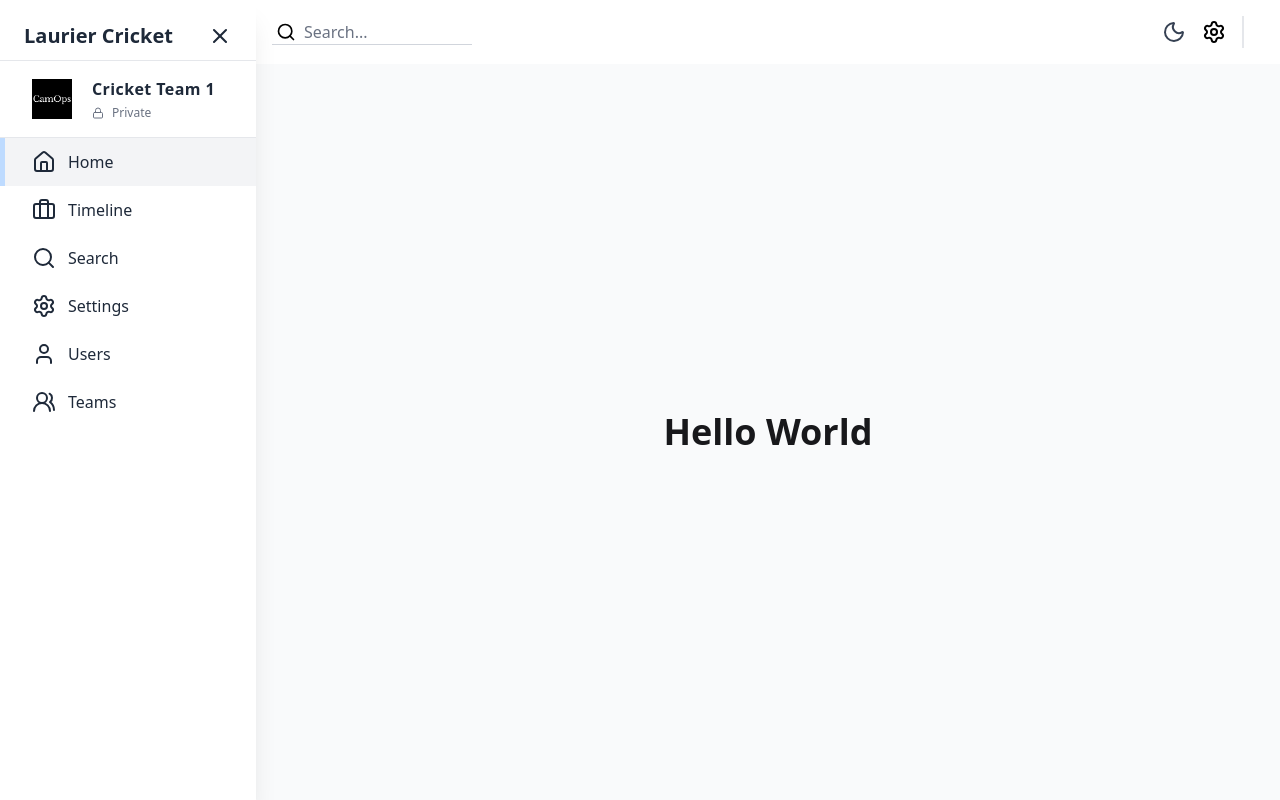
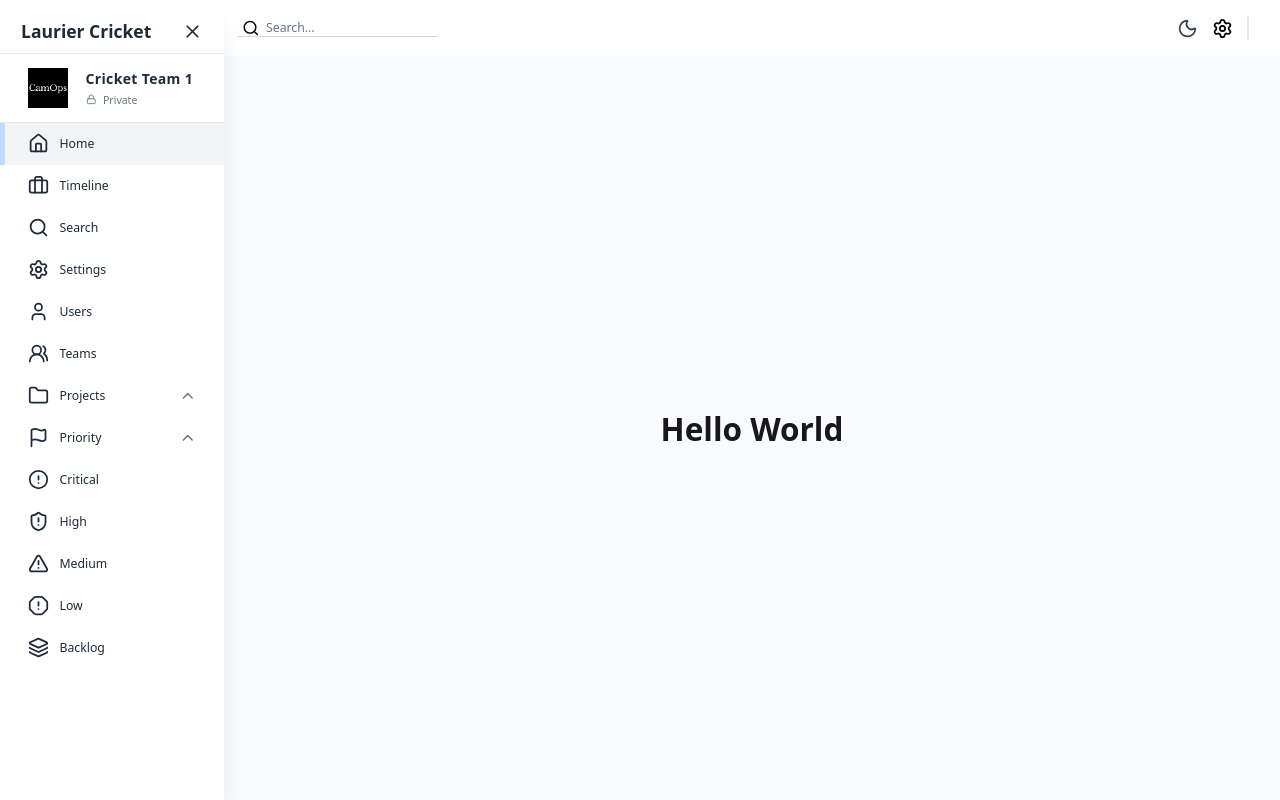
Before and after one commit to MarufHossain14/clubops-crm, a Next.js app: page / in a window 1280 px wide. Built offline with nearby package versions, Linux system fonts and the light colour scheme; no server answers.

Commit message:
got done with the sidebar

```diff
--- a/app/(components)/Navbar/index.tsx
+++ b/app/(components)/Navbar/index.tsx
@@ -1,11 +1,9 @@
 'use client';
 
-import React, { useEffect } from 'react';
+import React from 'react';
 import Link from 'next/link';
 import { Search, Settings } from 'lucide-react';
 import { useAppDispatch, useAppSelector } from '@/app/redux';
-import { setIsSidebarCollapsed } from '@/state';
-import { Menu } from 'lucide-react';
 import { setIsDarkMode } from '@/state';
 import { Sun, Moon } from 'lucide-react';
 
@@ -13,7 +11,6 @@ import { Sun, Moon } from 'lucide-react';
 const Navbar = () => {
 
   const dispatch = useAppDispatch();
-  const isSidebarCollapsed = useAppSelector((state) => state.global.isSidebarCollapsed);
   const isDarkMode = useAppSelector((state) => state.global.isDarkMode);
 
   const handleDarkModeToggle = () => {
@@ -24,14 +21,6 @@ const Navbar = () => {
     <div className="flex items-center justify-between bg-white dark:bg-gray-800 px-4 py-3">
       {/* This is where the search bar exists */}
       <div className="flex items-center gap-8">
-        {!isSidebarCollapsed ? null : (
-          <button onClick={() => dispatch(setIsSidebarCollapsed(!isSidebarCollapsed))}>
-            <Menu className="h-8 w-8 text-gray-700 dark:text-white" />
-
-          </button>
-
-        )}
-
         <div className="relative flex w-[200px]">
           <Search className="absolute left-[4px] top-1/2 mr-2 h-5 w-5 -translate-y-1/2 transform cursor-pointer text-black dark:text-white" />
           <input
--- a/app/(components)/Sidebar/index.tsx
+++ b/app/(components)/Sidebar/index.tsx
@@ -1,38 +1,70 @@
-'use client'
+"use client";
 
-import React, { useState } from 'react'
-import { Icon, Lock, LucideIcon, Home, X, Search, Briefcase, Settings, User, Users, Users2 } from 'lucide-react'
-import { usePathname } from 'next/navigation';
-import { useAppDispatch, useAppSelector } from '@/app/redux';
-import Link from 'next/link';
-import { setIsSidebarCollapsed } from '@/state';
-
-
+import React, { useState } from "react";
+import {
+  Icon,
+  Lock,
+  LucideIcon,
+  Home,
+  X,
+  Search,
+  Briefcase,
+  Settings,
+  User,
+  Users,
+  Users2,
+  ChevronUp,
+  ChevronDown,
+  AlertCircle,
+  ShieldAlert,
+  AlertTriangle,
+  AlertOctagon,
+  Layers3,
+  Menu,
+  Folder,
+  Flag,
+} from "lucide-react";
+import { usePathname } from "next/navigation";
+import { useAppDispatch, useAppSelector } from "@/app/redux";
+import Link from "next/link";
+import { setIsSidebarCollapsed } from "@/state";
 
 const Sidebar = () => {
-  const [showProjects, setShowProjects] = useState(true)
-  const [showPriority, setShowPriority] = useState(true)
+  const [showProjects, setShowProjects] = useState(true);
+  const [showPriority, setShowPriority] = useState(true);
 
   const dispatch = useAppDispatch();
-  const isSidebarCollapsed = useAppSelector((state) => state.global.isSidebarCollapsed);
+  const isSidebarCollapsed = useAppSelector(
+    (state) => state.global.isSidebarCollapsed,
+  );
 
-  const sidebarClassNames =
-    `fixed flex h-full flex-col justify-between shadow-xl transition-all duration-300 z-40 overflow-y-auto bg-white dark:bg-gray-900 ${isSidebarCollapsed ? "w-16" : "w-64"}`
+  const sidebarClassNames = `fixed flex h-full flex-col justify-between shadow-xl transition-all duration-300 z-40 overflow-y-auto bg-white dark:bg-gray-900 ${isSidebarCollapsed ? "w-16" : "w-64"}`;
 
   return (
     <div className={sidebarClassNames}>
       <div className="flex h-full w-full flex-col justify-start">
         {/* Header top LOGO */}
-        <div className={`z-50 flex min-h-[50px] items-center justify-between bg-white dark:bg-gray-900 px-6 pt-3 ${isSidebarCollapsed ? "justify-center" : ""}`}>
+        <div
+          className={`z-50 flex min-h-[50px] items-center bg-white px-6 pt-3 dark:bg-gray-900 ${isSidebarCollapsed ? "justify-center" : "justify-between"}`}
+        >
           {!isSidebarCollapsed && (
-            <div className="text-xl font-bold text-gray-800 dark:text-white">Laurier Cricket</div>
+            <div className="text-xl font-bold text-gray-800 dark:text-white">
+              Laurier Cricket
+            </div>
           )}
-          {!isSidebarCollapsed && (
-            <button className="py-3" onClick={() => {dispatch(setIsSidebarCollapsed(true));
-            }}>
-              <X className="h-6 w-6 text-gray-800 hover:text-gray-500 dark:text-white"/>
-            </button>
-          )}
+          <button
+            className="py-3"
+            onClick={() => {
+              dispatch(setIsSidebarCollapsed(!isSidebarCollapsed));
+            }}
+            aria-label={isSidebarCollapsed ? "Expand sidebar" : "Collapse sidebar"}
+          >
+            {isSidebarCollapsed ? (
+              <Menu className="h-6 w-6 text-gray-800 hover:text-gray-500 dark:text-white" />
+            ) : (
+              <X className="h-6 w-6 text-gray-800 hover:text-gray-500 dark:text-white" />
+            )}
+          </button>
         </div>
 
         {/* Teams */}
@@ -40,23 +72,102 @@ const Sidebar = () => {
           <div className="flex items-center gap-5 border-y-[1.5px] border-gray-200 px-8 py-4 dark:border-gray-700">
             <img src="/logo.png" alt="Logo" width={40} height={40} />
             <div>
-              <h3 className="text-base font-bold tracking-wide text-gray-800 dark:text-white">Cricket Team 1</h3>
+              <h3 className="text-base font-bold tracking-wide text-gray-800 dark:text-white">
+                Cricket Team 1
+              </h3>
               <div className="mt-1 flex items-start gap-2">
                 <Lock className="mt-[0.1rem] h-3 w-3 text-gray-500 dark:text-gray-400" />
-                <p className="text-xs text-gray-500 dark:text-gray-400">Private</p>
+                <p className="text-xs text-gray-500 dark:text-gray-400">
+                  Private
+                </p>
               </div>
             </div>
           </div>
         )}
         {/* Links for navbar */}
-        <nav className='z-10 w-full'>
-          <SidebarLink icon={Home} label="Home" href="/"/>
-          <SidebarLink icon={Briefcase} label="Timeline" href="/timeline"/>
-          <SidebarLink icon={Search} label="Search" href="/search"/>
-          <SidebarLink icon={Settings} label="Settings" href="/settings"/>
-          <SidebarLink icon={User} label="Users" href="/users"/>
-          <SidebarLink icon={Users2} label="Teams" href="/teams"/>
+        <nav className="z-10 w-full">
+          <SidebarLink icon={Home} label="Home" href="/" />
+          <SidebarLink icon={Briefcase} label="Timeline" href="/timeline" />
+          <SidebarLink icon={Search} label="Search" href="/search" />
+          <SidebarLink icon={Settings} label="Settings" href="/settings" />
+          <SidebarLink icon={User} label="Users" href="/users" />
+          <SidebarLink icon={Users2} label="Teams" href="/teams" />
         </nav>
+
+        {/* links for projects */}
+        <button
+          onClick={() => setShowProjects((prev) => !prev)}
+          className={`flex w-full items-center transition-colors hover:bg-gray-100 dark:hover:bg-gray-700 text-gray-500 dark:text-gray-400 ${isSidebarCollapsed ? "justify-center px-3 py-3" : "justify-between px-8 py-3"}`}
+        >
+          <div className="flex items-center gap-3">
+            <Folder className="h-6 w-6 text-gray-800 dark:text-gray-100" />
+            {!isSidebarCollapsed && (
+              <span className="font-medium text-gray-800 dark:text-gray-100">
+                Projects
+              </span>
+            )}
+          </div>
+          {!isSidebarCollapsed && (
+            <>
+              {showProjects ? (
+                <ChevronUp className="h-5 w-5" />
+              ) : (
+                <ChevronDown className="h-5 w-5" />
+              )}
+            </>
+          )}
+        </button>
+
+        {/* show projects */}
+
+        {/* links for priority */}
+        <button
+          onClick={() => setShowPriority((prev) => !prev)}
+          className={`flex w-full items-center transition-colors hover:bg-gray-100 dark:hover:bg-gray-700 text-gray-500 dark:text-gray-400 ${isSidebarCollapsed ? "justify-center px-3 py-3" : "justify-between px-8 py-3"}`}
+        >
+          <div className="flex items-center gap-3">
+            <Flag className="h-6 w-6 text-gray-800 dark:text-gray-100" />
+            {!isSidebarCollapsed && (
+              <span className="font-medium text-gray-800 dark:text-gray-100">
+                Priority
+              </span>
+            )}
+          </div>
+          {!isSidebarCollapsed && (
+            <>
+              {showPriority ? (
+                <ChevronUp className="h-5 w-5" />
+              ) : (
+                <ChevronDown className="h-5 w-5" />
+              )}
+            </>
+          )}
+        </button>
+        {showPriority && (
+          <>
+            <SidebarLink
+              icon={AlertCircle}
+              label="Critical"
+              href="/priority/critical"
+            />
+            <SidebarLink
+              icon={ShieldAlert}
+              label="High"
+              href="/priority/high"
+            />
+            <SidebarLink
+              icon={AlertTriangle}
+              label="Medium"
+              href="/priority/medium"
+            />
+            <SidebarLink icon={AlertOctagon} label="Low" href="/priority/low" />
+            <SidebarLink
+              icon={Layers3}
+              label="Backlog"
+              href="/priority/backlog"
+            />
+          </>
+        )}
       </div>
     </div>
   );
@@ -69,33 +180,37 @@ interface SidebarLinkProps {
   // isCollapsed: boolean;
 }
 
-const SidebarLink =({
+const SidebarLink = ({
   href,
-  icon:Icon,
+  icon: Icon,
   label,
   // isCollapsed
 }: SidebarLinkProps) => {
   const pathname = usePathname();
-  const isActive = pathname === href || (pathname === "/" && href === "/dashboard");
-  const isSidebarCollapsed = useAppSelector((state) => state.global.isSidebarCollapsed);
+  const isActive =
+    pathname === href || (pathname === "/" && href === "/dashboard");
+  const isSidebarCollapsed = useAppSelector(
+    (state) => state.global.isSidebarCollapsed,
+  );
 
-  return(
+  return (
     <Link href={href} className="w-full">
-      <div className={`relative flex cursor-pointer items-center transition-colors hover:bg-gray-100 dark:hover:bg-gray-700 ${isActive ? "bg-gray-100 dark:bg-gray-600" : ""} ${isSidebarCollapsed ? "justify-center px-3 py-3" : "justify-start gap-3 px-8 py-3"}`}
+      <div
+        className={`relative flex cursor-pointer items-center transition-colors hover:bg-gray-100 dark:hover:bg-gray-700 ${isActive ? "bg-gray-100 dark:bg-gray-600" : ""} ${isSidebarCollapsed ? "justify-center px-3 py-3" : "justify-start gap-3 px-8 py-3"}`}
       >
         {isActive && (
-          <div className="absolute left-0 top-0 h-full w-[5px] bg-blue-200"/>
+          <div className="absolute top-0 left-0 h-full w-[5px] bg-blue-200" />
         )}
 
-        <Icon className="h-6 w-6 text-gray-800 dark:text-gray-100"/>
+        <Icon className="h-6 w-6 text-gray-800 dark:text-gray-100" />
         {!isSidebarCollapsed && (
-          <span className="font-medium text-gray-800 dark:text-gray-100">{label}</span>
+          <span className="font-medium text-gray-800 dark:text-gray-100">
+            {label}
+          </span>
         )}
       </div>
-
     </Link>
   );
-}
+};
 
-
-export default Sidebar
+export default Sidebar;
--- a/app/globals.css
+++ b/app/globals.css
@@ -14,6 +14,9 @@ body,
 .app {
   height: 100%;
   width: 100%;
+  @apply text-sm;
+  @apply bg-white;
+  @apply dark:bg-black;
 }
 
 html {
```
